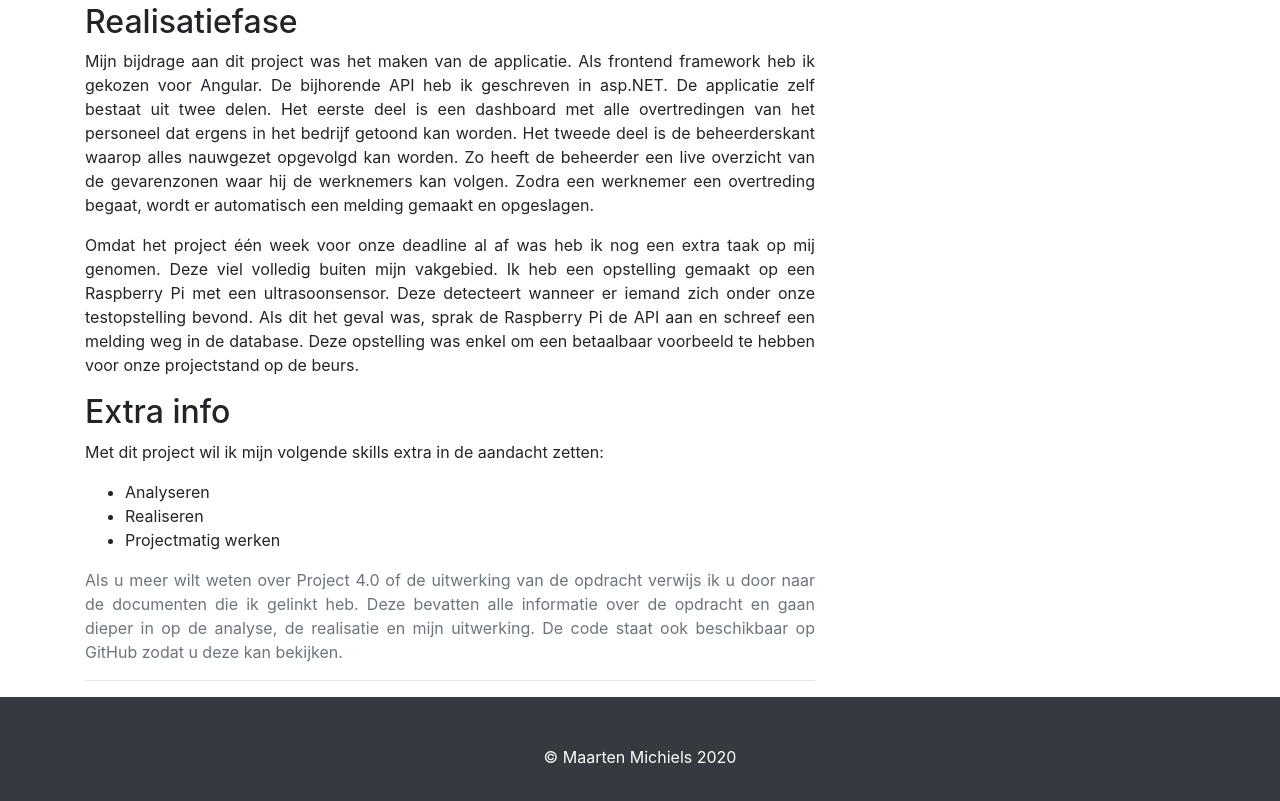
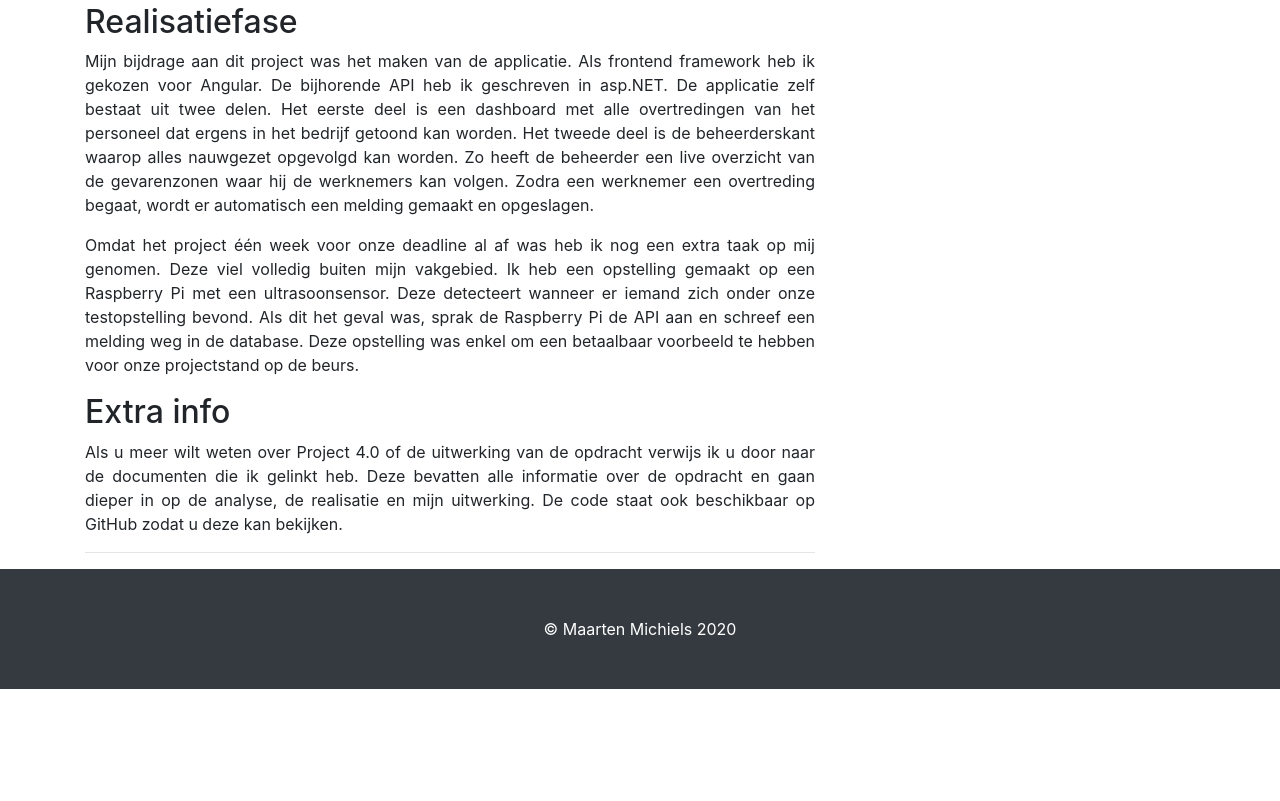
Before and after one commit to mnmpower/webspace, a plain HTML site: page public_html/portfolio/project4.html in a window 1280 px wide. Shown: the part 1375-2176 px from the top of the page. After the commit the page ends 2064 px from the top, so only its background shows below. Drawn offline with Linux system fonts and the light colour scheme.

Commit message:
last updates

```diff
--- a/public_html/portfolio/project4.html
+++ b/public_html/portfolio/project4.html
@@ -124,17 +124,7 @@
                 opstelling was enkel om een betaalbaar voorbeeld te hebben voor onze projectstand op de beurs.</p>
 
             <h2>Extra info</h2>
-            <p class="text-justify">Met dit project wil ik mijn volgende skills extra in de aandacht
-                zetten: </p>
-
-            <ul>
-                <li>Analyseren</li>
-                <li>Realiseren</li>
-                <li>Projectmatig werken</li>
-            </ul>
-
-
-            <p class="text-justify text-muted">
+            <p class="text-justify">
                 Als u meer wilt weten over Project 4.0 of de uitwerking van de opdracht verwijs ik u door naar de documenten die ik gelinkt
                 heb. Deze bevatten alle informatie over de opdracht en gaan dieper in op de analyse, de realisatie en
                 mijn uitwerking. De code staat ook beschikbaar op GitHub zodat u deze kan bekijken.
```
Also changed, not shown: public_html/portfolio/index.html (+5 -3 lines), public_html/portfolio/stage.html (+1 -9 lines).
